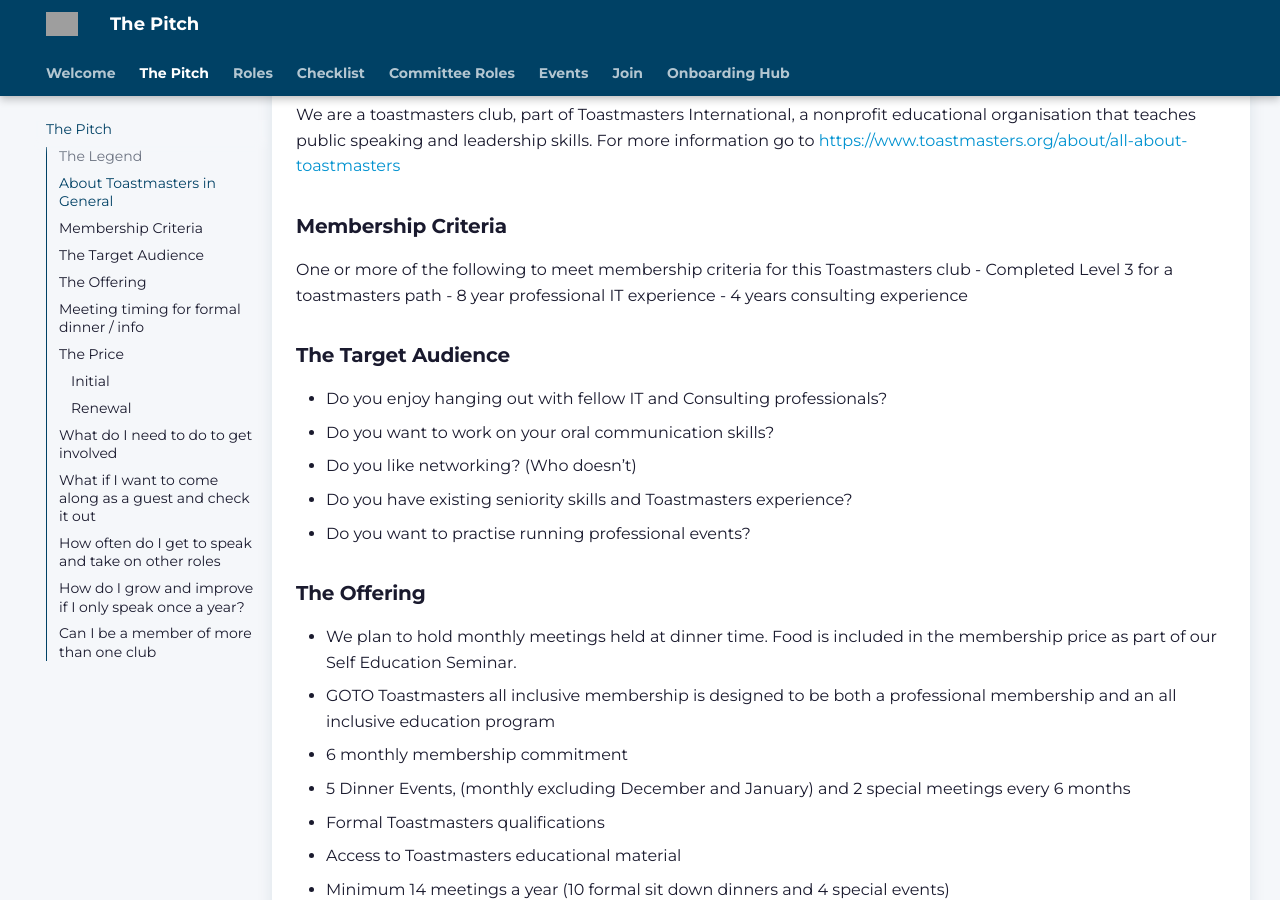
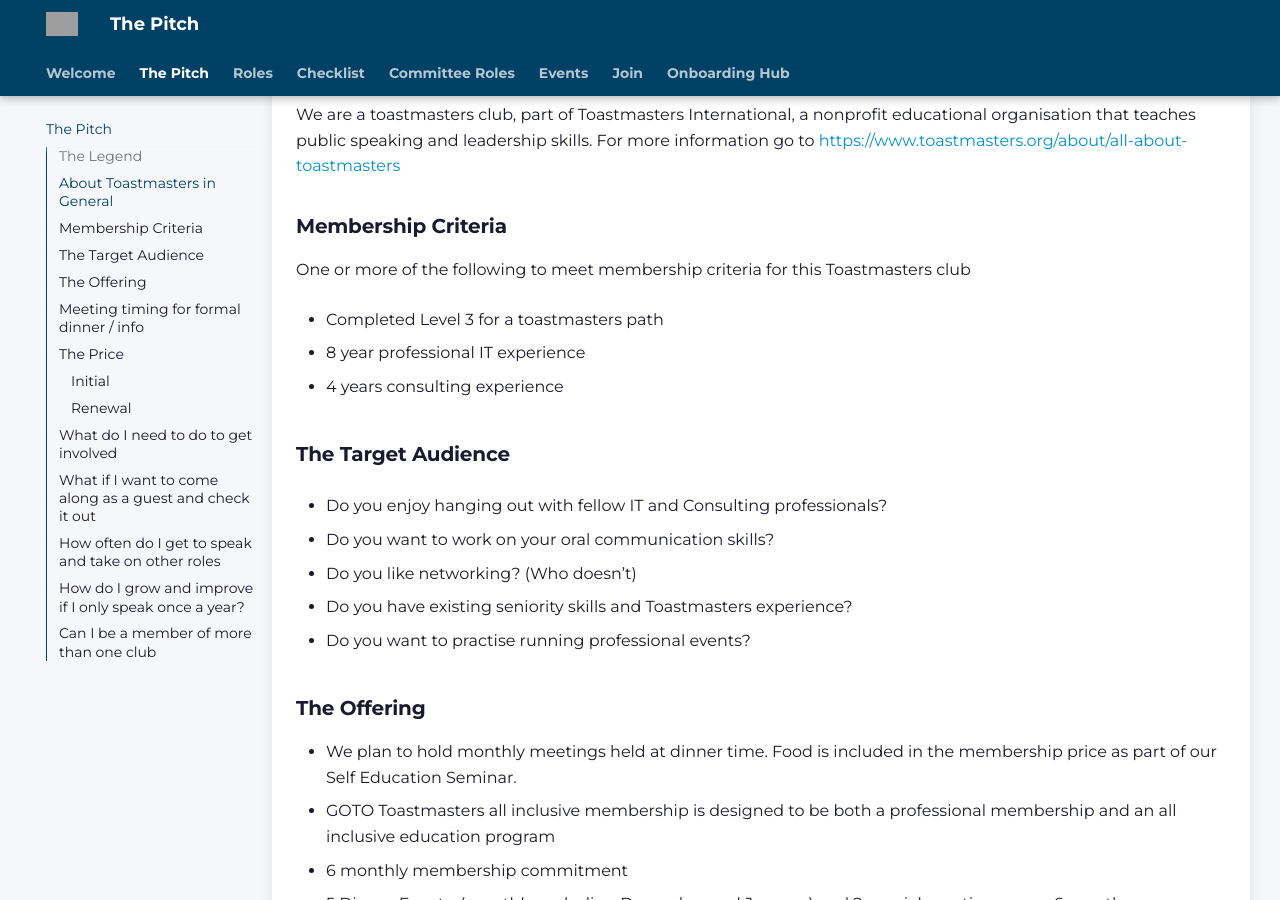
Before and after one commit to rkenefeck/gototoastmasters, an MkDocs documentation site: the page built from docs/pitch.md, in a window 1280 px wide and 900 px high, scrolled down 403 px. Built offline with MkDocs 1.6.1 and Material for MkDocs 9.7.7, drawn with Linux system fonts in a browser that asks for light colours; plug-ins that fetch from the network failed and are left out; part of the change alters nothing that is shown; grey boxes are pictures that could not be loaded.

```diff
--- a/docs/pitch.md
+++ b/docs/pitch.md
@@ -12,37 +12,56 @@ We are a toastmasters club, part of Toastmasters International, a nonprofit educ
 ### Membership Criteria
 
 One or more of the following to meet membership criteria for this Toastmasters club
+
 - Completed Level 3 for a toastmasters path
+
 - 8 year professional IT experience
+
 - 4 years consulting experience
 
 ### The Target Audience
 
 - Do you enjoy hanging out with fellow IT and Consulting professionals?
+
 - Do you want to work on your oral communication skills?
+
 - Do you like networking? (Who doesn’t)
+
 - Do you have existing seniority skills and Toastmasters experience?
+
 - Do you want to practise running professional events?
 
 ### The Offering
 
 - We plan to hold monthly meetings held at dinner time. Food is included in the membership price as part of our Self Education Seminar.
   - GOTO Toastmasters all inclusive membership is designed to be both a professional membership and an all inclusive education program
+
 - 6 monthly membership commitment
+
 - 5 Dinner Events,  (monthly excluding December and January) and 2 special meetings every 6 months
+
 - Formal Toastmasters qualifications
+
 - Access to Toastmasters educational material
+
 - Minimum 14 meetings a year (10 formal sit down dinners and 4 special events)
+
 - Special events are things like end of year catchup, family day, contests, speechathon
+
 - The meeting will be approximately monthly on Tuesday Evening in Melbourne CBD (which week of the month varies)
 
 ### Meeting timing for formal dinner / info
 
 - Always Tuesday in CBD location (currently we have been using the mail exchange hotel for the formal dinner meetings)
+
 - Pre meeting social and getting ready from 5:30pm
+
 - Seat taken by 6pm
+
 - Formal close 9pm (we try very hard to hit this time - latest we have finished is 9:05pm)
+
 - Post meeting social until late
+
 - Ideally everyone attends the entire meeting but sometimes life gets in the way, if you are only able to attend a partial meeting just let the toastmaster know so you are only assigned appropriate roles
 
 ### The Price
@@ -71,7 +90,7 @@ Renewal 12 months(10 formal meals + minimum 4 special event) : $680
 
 ### What do I need to do to get involved
 
-If you would like to commit or simply register your interest, please respond to our google form [GOTO Toastmasters Signup Form](https://forms.gle/5sJZDsEiTQ4vZudH7)
+If you would like to commit or simply register your interest, please respond to our google form [GOTO Toastmasters Signup Form](gototoastmaster.com.au/Join)
 
 ### What if I want to come along as a guest and check it out
 
```
